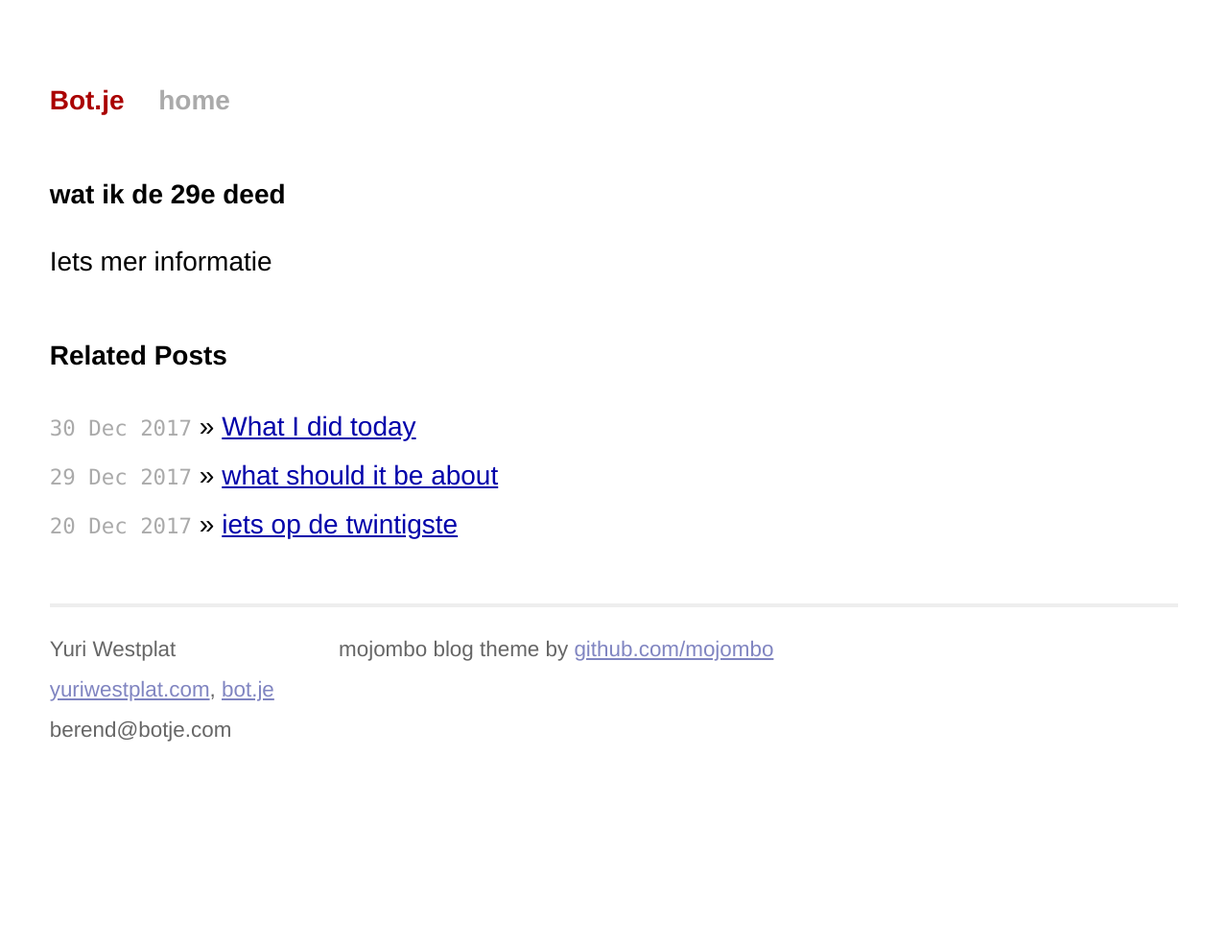
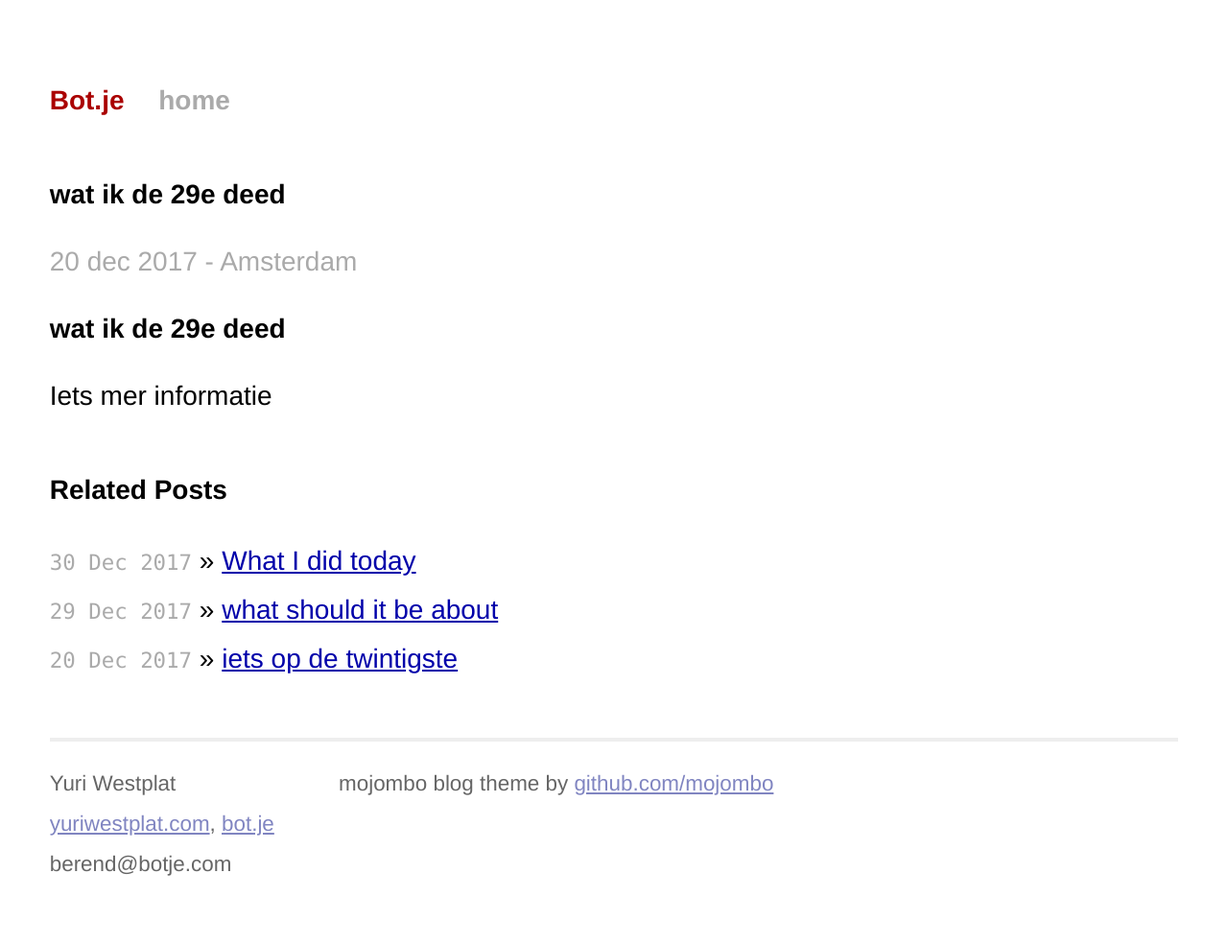
Before and after one commit to mojombo/mojombo.github.io, a Jekyll site: the page built from _posts/2017-12-29-test.md, in a window 1280 px wide. Shown: the whole page at 96% size. Built offline with Jekyll 4.4.1, drawn with Linux system fonts in a browser that asks for light colours; our own code applies the rules of GitHub Pages for plain Markdown files.

Commit message:
Update 2017-12-29-test.md

```diff
--- a/_posts/2017-12-29-test.md
+++ b/_posts/2017-12-29-test.md
@@ -1,3 +1,15 @@
+---
+layout: post
+title: wat ik de 29e deed
+---
+
+{{ page.title }}
+================
+
+<p class="meta">20 dec 2017 - Amsterdam</p>
+
+
+
 # wat ik de 29e deed
 
 Iets mer informatie
```
